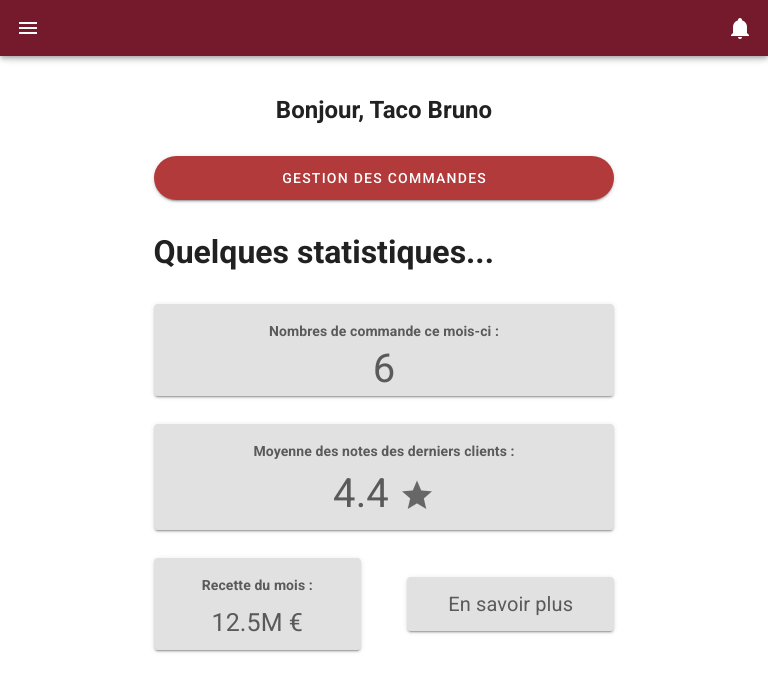
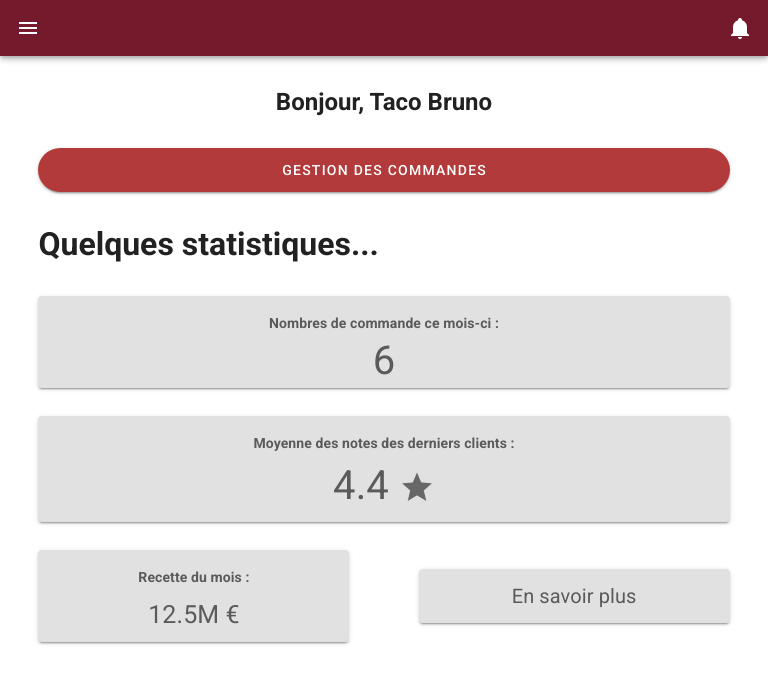
Before and after one commit to BoespflugLisa/EatBox, a Vue app in the folder frontend-vuejs/: page / in a window 768 px wide. Shown: the top 692 px of the page. Built offline with nearby package versions, Linux system fonts and the light colour scheme.

Commit message:
Add side-padding class in main.scss

```diff
--- a/frontend-vuejs/src/App.vue
+++ b/frontend-vuejs/src/App.vue
@@ -84,9 +84,9 @@
             </div>
         </v-navigation-drawer>
 
-        <v-main class="content">
+        <div class="content">
            <router-view/>
-        </v-main>
+        </div>
     </v-app>
 </template>
 
@@ -163,14 +163,12 @@ p {
 }
 
 .content {
-    padding: 64px 10% 0 10% !important;
-    display: flex;
-    justify-content: center;
+    padding-top: 64px!important;
 }
 
-@media screen and (min-width: 768px) {
+@media screen and (max-width: 960px) {
     .content {
-        padding: 64px 20% 0 20% !important;
+        padding-top: 56px!important;
     }
 }
 
--- /dev/null
+++ b/frontend-vuejs/src/assets/CSS/main.scss
@@ -0,0 +1,9 @@
+.side-padding {
+    padding: 0 20%!important;
+}
+
+@media screen and (max-width: 768px) {
+  .side-padding {
+    padding: 0 5%!important;
+  }
+}
--- a/frontend-vuejs/src/main.ts
+++ b/frontend-vuejs/src/main.ts
@@ -4,6 +4,8 @@ import router from './router'
 import store from './store'
 import vuetify from './plugins/vuetify'
 import VeeValidate from "vee-validate"
+
+import './assets/CSS/main.scss'
 
 Vue.use(VeeValidate);
 
--- a/frontend-vuejs/src/views/DashBoard.vue
+++ b/frontend-vuejs/src/views/DashBoard.vue
@@ -1,6 +1,6 @@
 <template>
 
-    <div id="dashboard">
+    <div id="dashboard" class="side-padding">
 
 
         <div class="d-flex justify-center pt-7 ">
```
